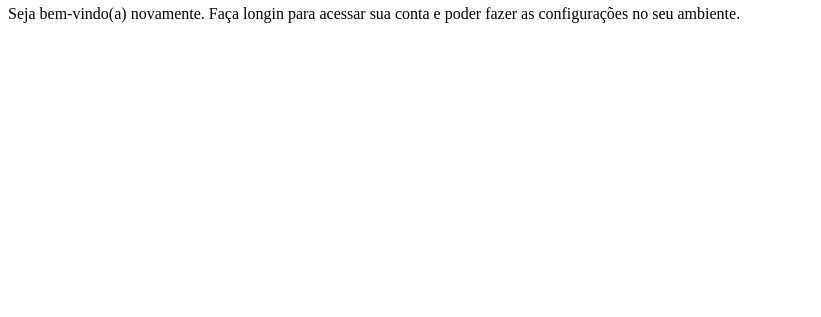
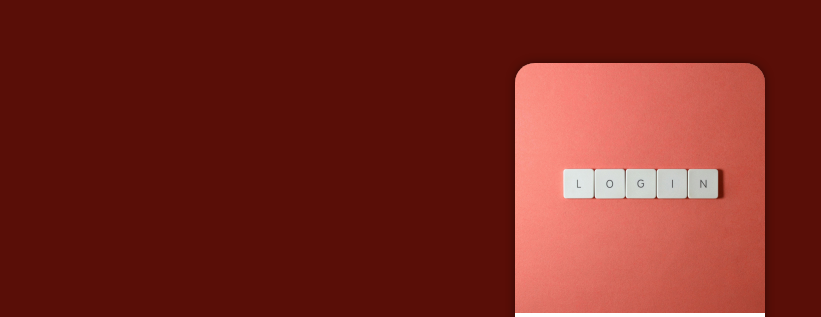
Before and after one commit to Ryckr/projeto-login, a plain HTML site: page index.html in a window 1280 px wide. Shown: the part 62-379 px from the top of the page, without its empty margins (0-821 px from the left). Drawn offline with Linux system fonts and the light colour scheme.

Commit message:
fiz tela pra celular

```diff
--- a/estilos/estyle.css
+++ b/estilos/estyle.css
@@ -6,3 +6,42 @@
     --cor-clara: #FA9083;
     --cor-secundaria: #D7D9D8;
 }
+*{
+    font-family: system-ui, -apple-system, BlinkMacSystemFont, 'Segoe UI', Roboto, Oxygen, Ubuntu, Cantarell, 'Open Sans', 'Helvetica Neue', sans-serif;
+    padding: 0px;
+    margin: 0px;
+    box-sizing: border-box;
+}
+body, html{
+    background-color: var(--cor-fundo);
+    height: 100vh;
+    width: 100vw;
+}
+main{
+    position: relative;
+    height: 100vh;
+    width: 100vw;
+}
+section#login{
+    background-color: white;
+    width:250px;
+    height: 550px;
+    border-radius: 20px;
+    box-shadow: 0px 0px 10px rgba(0, 0, 0, 0.445);
+
+    position: absolute;
+    top: 50%;
+    left: 50%;
+    transform: translate(-50%, -50%);
+    overflow: hidden;
+}
+section#login > div#imagem{
+    display: block;
+    background: var(--cor-fundo) url(../imagens/login.jpg)center center no-repeat;
+    background-size: cover;
+    height: 250px;
+}
+#formulario{
+    padding: 10px;
+    display: block;
+}
```
Also changed, not shown: index.html (+1 -0 lines).
